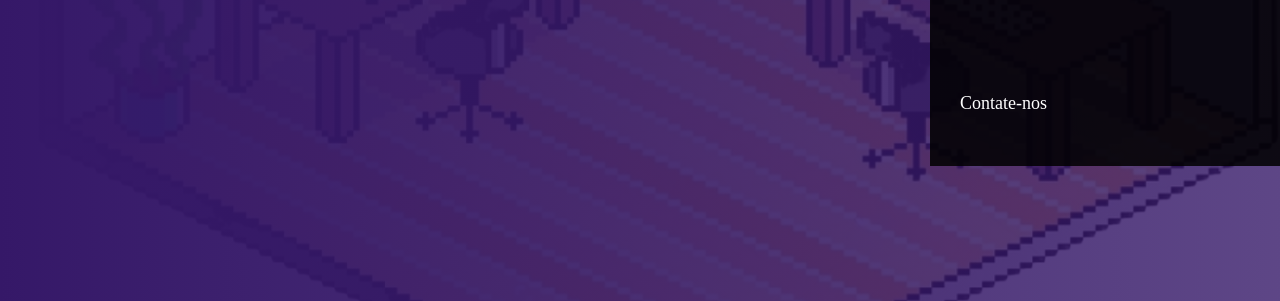
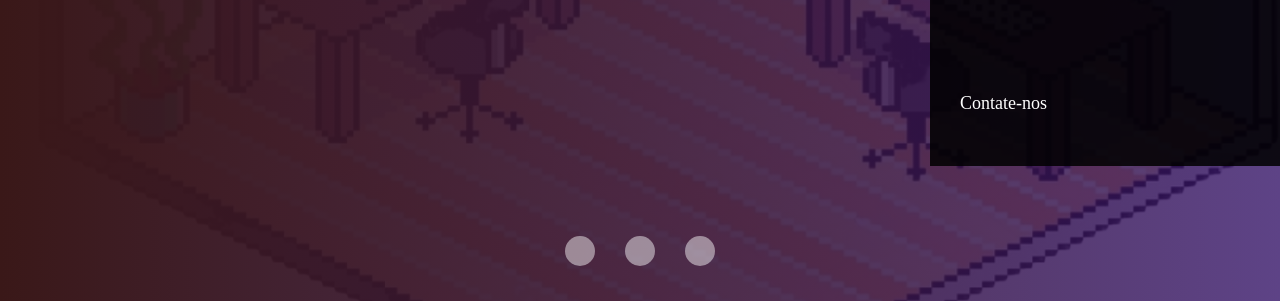
Before and after one commit to Iglxsias/gamificaai, a plain HTML site: page index.html in a window 1280 px wide. Both pictures are taken after a click on the button 66 px from the left and 425 px from the top of the page. Shown: the part 499-800 px from the top of the page. Drawn offline with Linux system fonts and the light colour scheme; a web font is replaced by a local one.

Commit message:
feat: carrosel finalizado

```diff
--- a/index.html
+++ b/index.html
@@ -42,8 +42,14 @@
 
         <div class="contaneir-grid conteudo-banner">
             <p>GamificaAi: <span>Inovação através da Diversão!</span></p>
-            <button id="botao-voltar"><svg xmlns="http://www.w3.org/2000/svg" viewBox="0 0 256 512"><!--!Font Awesome Free 6.5.2 by @fontawesome - https://fontawesome.com License - https://fontawesome.com/license/free Copyright 2024 Fonticons, Inc.--><path d="M9.4 278.6c-12.5-12.5-12.5-32.8 0-45.3l128-128c9.2-9.2 22.9-11.9 34.9-6.9s19.8 16.6 19.8 29.6l0 256c0 12.9-7.8 24.6-19.8 29.6s-25.7 2.2-34.9-6.9l-128-128z"/></svg></button>
-            <button id="botao-proximo"><svg xmlns="http://www.w3.org/2000/svg" viewBox="0 0 256 512"><!--!Font Awesome Free 6.5.2 by @fontawesome - https://fontawesome.com License - https://fontawesome.com/license/free Copyright 2024 Fonticons, Inc.--><path d="M246.6 278.6c12.5-12.5 12.5-32.8 0-45.3l-128-128c-9.2-9.2-22.9-11.9-34.9-6.9s-19.8 16.6-19.8 29.6l0 256c0 12.9 7.8 24.6 19.8 29.6s25.7 2.2 34.9-6.9l128-128z"/></svg></button>
+            <button onclick="mostrarSlideAnterior()" id="botao-voltar"><svg xmlns="http://www.w3.org/2000/svg" viewBox="0 0 256 512"><!--!Font Awesome Free 6.5.2 by @fontawesome - https://fontawesome.com License - https://fontawesome.com/license/free Copyright 2024 Fonticons, Inc.--><path d="M9.4 278.6c-12.5-12.5-12.5-32.8 0-45.3l128-128c9.2-9.2 22.9-11.9 34.9-6.9s19.8 16.6 19.8 29.6l0 256c0 12.9-7.8 24.6-19.8 29.6s-25.7 2.2-34.9-6.9l-128-128z"/></svg></button>
+            <button onclick="mostrarProximoSlide()" id="botao-proximo"><svg xmlns="http://www.w3.org/2000/svg" viewBox="0 0 256 512"><!--!Font Awesome Free 6.5.2 by @fontawesome - https://fontawesome.com License - https://fontawesome.com/license/free Copyright 2024 Fonticons, Inc.--><path d="M246.6 278.6c12.5-12.5 12.5-32.8 0-45.3l-128-128c-9.2-9.2-22.9-11.9-34.9-6.9s-19.8 16.6-19.8 29.6l0 256c0 12.9 7.8 24.6 19.8 29.6s25.7 2.2 34.9-6.9l128-128z"/></svg></button>
+
+            <div class="botoes">
+                <button onclick="selecionarSlide(0)" ><svg xmlns="http://www.w3.org/2000/svg" viewBox="0 0 512 512"><!--!Font Awesome Free 6.5.2 by @fontawesome - https://fontawesome.com License - https://fontawesome.com/license/free Copyright 2024 Fonticons, Inc.--><path d="M256 512A256 256 0 1 0 256 0a256 256 0 1 0 0 512z"/></svg></button>
+                <button onclick="selecionarSlide(1)" ><svg xmlns="http://www.w3.org/2000/svg" viewBox="0 0 512 512"><!--!Font Awesome Free 6.5.2 by @fontawesome - https://fontawesome.com License - https://fontawesome.com/license/free Copyright 2024 Fonticons, Inc.--><path d="M256 512A256 256 0 1 0 256 0a256 256 0 1 0 0 512z"/></svg></button>
+                <button onclick="selecionarSlide(2)" ><svg xmlns="http://www.w3.org/2000/svg" viewBox="0 0 512 512"><!--!Font Awesome Free 6.5.2 by @fontawesome - https://fontawesome.com License - https://fontawesome.com/license/free Copyright 2024 Fonticons, Inc.--><path d="M256 512A256 256 0 1 0 256 0a256 256 0 1 0 0 512z"/></svg></button>
+            </div>
         </div>
     </div>
     <section id="sobre">
--- a/script.js
+++ b/script.js
@@ -59,10 +59,41 @@ function mostrarProximoSlide() {
     //remover o slide anterior
     banner.classList.remove(slides[slideAtual])
 
-    //somar 1 na variavel slideAtual
-    slideAtual++
+    if (slideAtual < 2) {
+        //somar 1 na variavel slideAtual
+        slideAtual++
+    } else{
+        //voltar para o primeiro banner
+        slideAtual = 0
+    }
 
     //mostrar slide de acordo com o slide atual
     banner.classList.add(slides[slideAtual])
+}
 
+
+function mostrarSlideAnterior() {
+    //remover o slide anterior
+    banner.classList.remove(slides[slideAtual])
+
+    if (slideAtual > 0){
+        //subtrair 1 na variavel slideAtual
+        slideAtual--
+    } else {
+        slideAtual = 2
+    }
+
+    //mostrar slide de acordo com o slide atual
+    banner.classList.add(slides[slideAtual])
 }
+
+function selecionarSlide(indiceSlide) {
+    //remove o slide atual
+    banner.classList.remove(slides[slideAtual])
+
+    //atualiza a variavel com o indice de slide selecionado
+    slideAtual = indiceSlide
+
+    //mostra o slide selecionado e salvo na variavel slideAtual
+    banner.classList.add(slides[slideAtual])
+}
--- a/style.css
+++ b/style.css
@@ -67,6 +67,37 @@ html {
 
 #botao-proximo {
     right: 4%;
+}
+
+.botoes {
+    width: 150px;
+
+    display: flex;
+    justify-content: space-between;
+    align-items: center;
+
+    position: absolute;
+    bottom: 4%;
+
+    /* /centralizar usando position */
+    /* adicionar left 50% */
+    /* usar funcao calc() para subtrair matade da largura do elemento Ex:  */
+
+    left: calc(50% - 75px);
+}
+
+.botoes button {
+    width: 30px;
+
+    display: unset;
+
+    background: none;
+    border: none;
+    cursor: pointer;
+}
+
+.botoes button svg {
+    fill: #ffffff76;
 }
 
 .primeiro-banner {
```
